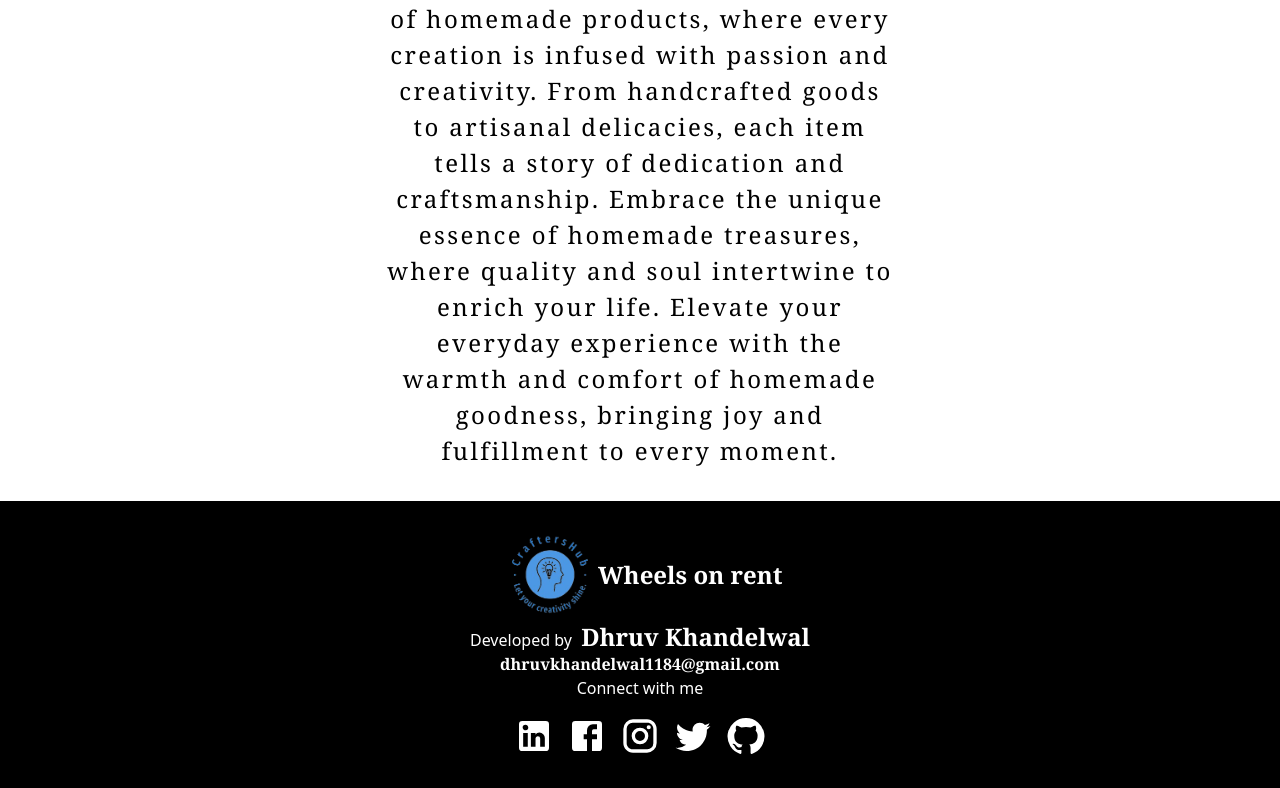
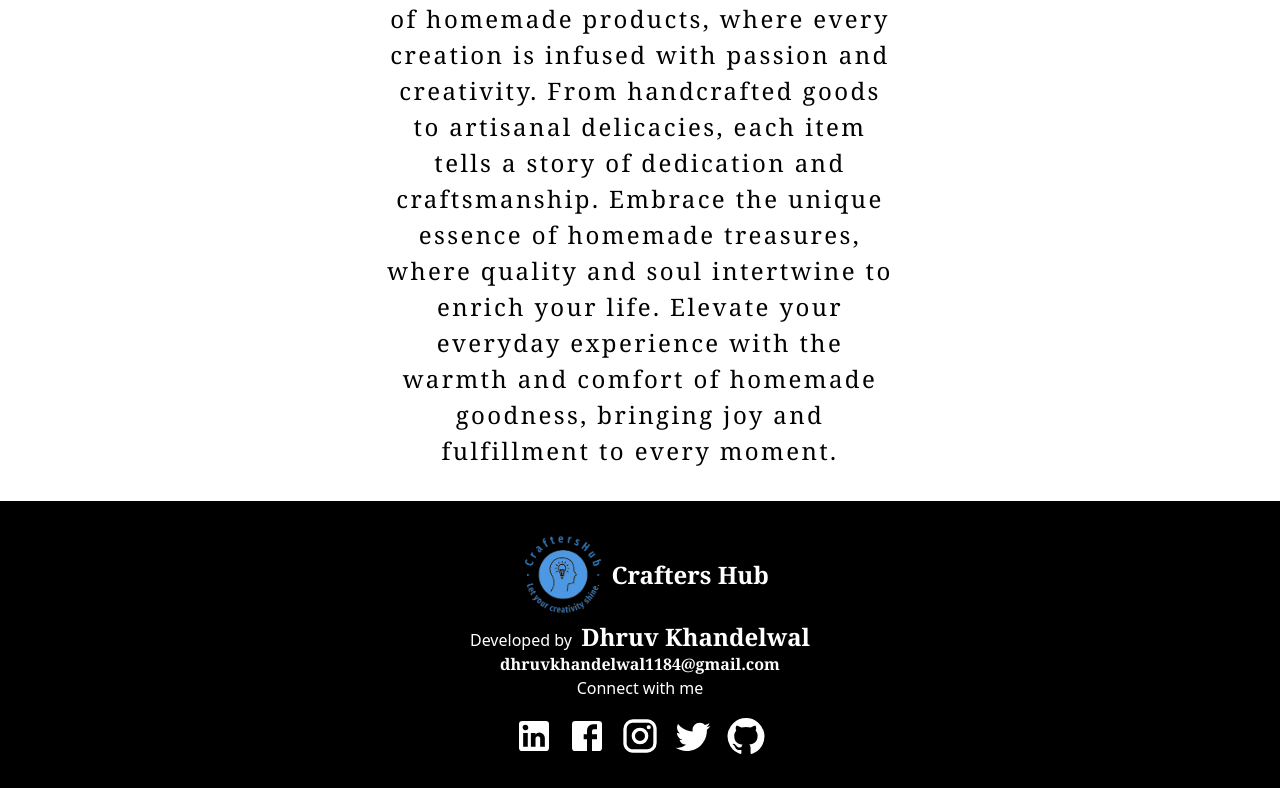
Before and after one commit to kalviumcommunity/S47_Dhruv_Capstone-2_CraftersHub, a React (Vite) app in the folder client/: page / in a window 1280 px wide. Shown: the part 795-1583 px from the top of the page. Built offline with nearby package versions, Linux system fonts and the light colour scheme; no server answers.

Commit message:
fxng reload error

```diff
--- a/client/src/components/footer.jsx
+++ b/client/src/components/footer.jsx
@@ -8,7 +8,7 @@ const Footer = () => {
       <div>
         <div className='flex text-center items-center justify-center pt-[1vh]'>
             <img src={logo} className='h-[100px]' alt="logo" />
-            <h1 className='text-2xl font-serif font-semibold'>Wheels on rent</h1>
+            <h1 className='text-2xl font-serif font-semibold'>Crafters Hub</h1>
         </div>
         <div className='flex flex-col items-center justify-center text-[1.3vh]'>
             <h1 className='text-base'>Developed by <span className='text-[3vh] ml-[0.4vw] font-serif font-semibold'>Dhruv Khandelwal</span></h1>
```
Also changed, not shown: 13 other files (tests, documents, lock files or other folders).
